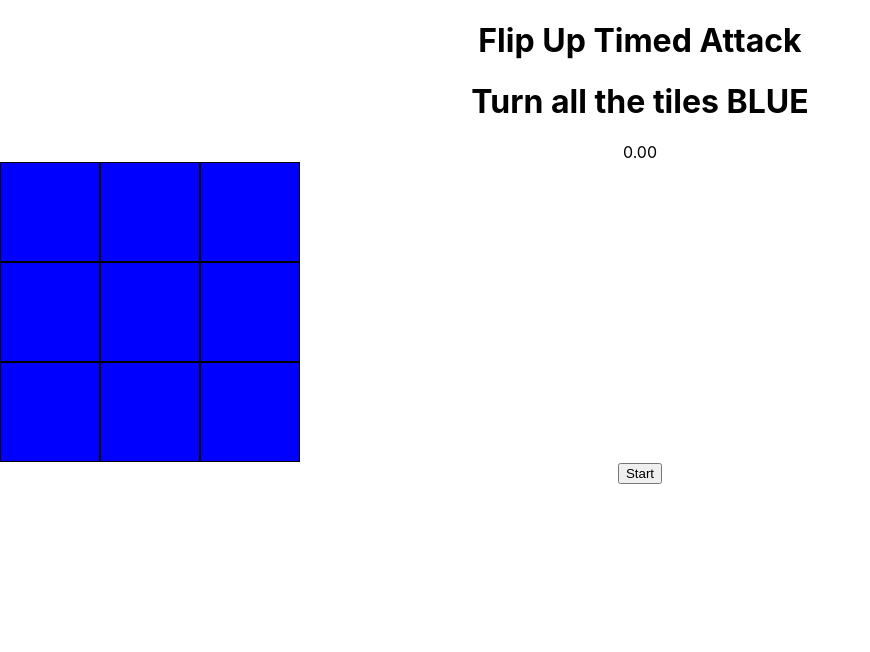
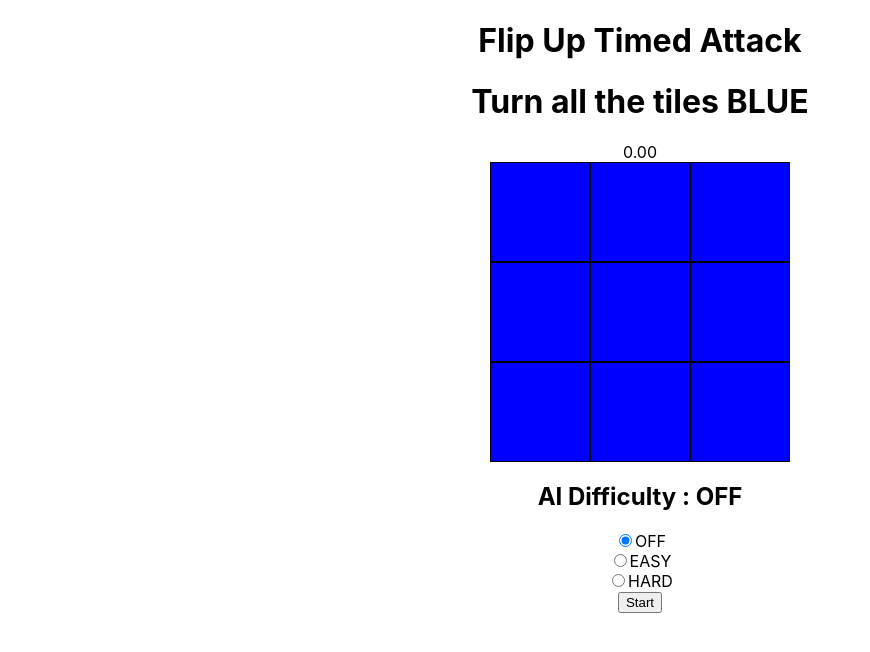
Before and after one commit to rick1e/flip-up, a React (Create React App) app: page / in a window 1280 px wide. Shown: the top 652 px of the page, without its empty margins (0-870 px from the left). Built offline with nearby package versions, Linux system fonts and the light colour scheme.

Commit message:
Added AI or varying difficulty

```diff
--- a/src/App.css
+++ b/src/App.css
@@ -36,7 +36,12 @@
     transform: rotate(360deg);
   }
 }
-
+.third{
+  flex: 0 0 33.3%;
+}
+.quarter{
+  flex: 0 0 25%;
+}
 .cell{
   width: 100px;
   height: 100px;
@@ -44,12 +49,18 @@
   border: 1px solid;
   box-sizing: border-box;
   background: red;
-  flex: 0 0 33.3%;
 }
 #board{
   display: flex;
   flex-wrap: wrap;
+  width: 400px;
+  margin: 0 auto;
+}
+#board.third{
   width: 300px;
+}
+#board.quarter{
+  width: 400px;
 }
 .row{
   display: flex;
--- a/src/App.js
+++ b/src/App.js
@@ -2,9 +2,27 @@ import './App.css';
 import { useEffect, useState } from 'react';
 
 function App() {
-  const [board, setBoard] = useState([1, 1, 1, 1, 1, 1, 1, 1, 1]);
+  const gridSize = 3
+  const generateArray = (size, value) => {
+    let array = []
+    for (let i = 0; i < size * size; i++) {
+      array.push(value)
+    }
+    return array
+  }
+  const [board, setBoard] = useState(generateArray(gridSize, 1));
   const [timer, setTimer] = useState(0.00);
   const [isGameRunning, setIsGameRunning] = useState(false);
+  const [aiDifficulty, setAiDifficulty] = useState("OFF")
+
+  const onRadioValueChange = (event) => {
+    setAiDifficulty(event.target.value)
+  }
+
+  const getCellStyle = (value) => {
+    let columns = gridSize === 4 ? "quarter" : "third"
+    return value === 0 ? "cell " + columns : "cell blue " + columns
+  }
 
   const endGame = () => {
 
@@ -31,7 +49,7 @@ function App() {
       const cell = document.getElementById(index)
       let newBoard = board;
       newBoard[index] = (newBoard[index] + 1) % 2
-      cell.className = newBoard[index] === 0 ? "cell" : "cell blue"
+      cell.className = getCellStyle(newBoard[index])
       setBoard(newBoard)
 
       if (checkComplete(newBoard)) {
@@ -43,7 +61,7 @@ function App() {
   }
   const drawBoard = () => {
     const boardDivs = board.map((cell, index) => {
-      let cellStyle = cell === 0 ? "cell" : "cell blue"
+      let cellStyle = getCellStyle(cell)
       return <div key={index} id={index} className={cellStyle} onClick={() => { flip(index) }}></div>
     })
 
@@ -52,7 +70,7 @@ function App() {
 
   const getStartIndicies = (size) => {
     let indexList = []
-    while (indexList.length < size - 3) {
+    while (indexList.length < size - gridSize) {
       let possibleIndex = Math.floor(Math.random() * size)
       if (!indexList.includes(possibleIndex)) {
         indexList.push(possibleIndex)
@@ -63,7 +81,6 @@ function App() {
   }
 
   const startGame = () => {
-    let count = 0
     setTimer(0.00)
     setIsGameRunning(true)
     const startButton = document.getElementById("startButton")
@@ -77,24 +94,60 @@ function App() {
     for (let index = 0; index < startInicies.length; index++) {
       const cell = document.getElementById(startInicies[index])
       newBoard[startInicies[index]] = (newBoard[startInicies[index]] + 1) % 2
-      cell.className = newBoard[startInicies[index]] === 0 ? "cell" : "cell blue"
+      cell.className = getCellStyle(newBoard[startInicies[index]])
       setBoard(newBoard)
     }
 
-    /*
+
+
+
+  }
+
+  useEffect(() => {
+    if (isGameRunning) {
+      if (aiDifficulty === "OFF") {
+        return
+      }
+      if (aiDifficulty === "EASY") {
+        let count = 0
         let AI = setInterval(() => {
           let index = Math.floor(Math.random() * board.length)
-      if (checkComplete()) {
+          if (checkComplete(board)) {
             clearInterval(AI)
             endGame()
             return
           }
           flip(index)
           console.log(count++)
-    }, 250)
-    */
+        }, 200)
+        return
+      }
+
+      if (aiDifficulty === "HARD") {
+        let count = 0
+        let AI = setInterval(() => {
+          let blueIndices = []
+          board.filter((cell, index) => {
+            if (cell === 1) {
+              blueIndices.push(index)
+            }
+          });
+          let blueIndex = Math.floor(Math.random() * blueIndices.length)
+          if (checkComplete(board)) {
+            clearInterval(AI)
+            endGame()
+            return
+          }
+          if (blueIndices.length > 0) {
+            flip(blueIndices[blueIndex])
+          }
+          console.log(blueIndices)
+        }, 200)
+        return
+      }
 
     }
+  }, [isGameRunning])
 
 
   useEffect(() => {
@@ -116,9 +169,48 @@ function App() {
       <h1> Turn all the tiles BLUE </h1>
       <span id="timeBanner">{timer.toFixed(2)}</span><br />
       <span id="winnerBanner"></span>
-      <div id="board">
+      <div id="board" className={gridSize === 4 ? "quarter" : "third"}>
         {drawBoard()}
       </div>
+
+      <h2> AI Difficulty : {aiDifficulty}</h2>
+      <div className="radio">
+        <label>
+          <input
+            type="radio"
+            value="OFF"
+            checked={aiDifficulty === "OFF"}
+            onChange={onRadioValueChange}
+            disabled={isGameRunning}
+          />
+          OFF
+          </label>
+      </div>
+      <div className="radio">
+        <label>
+          <input
+            type="radio"
+            value="EASY"
+            checked={aiDifficulty === "EASY"}
+            onChange={onRadioValueChange}
+            disabled={isGameRunning}
+          />
+          EASY
+          </label>
+      </div>
+      <div className="radio">
+        <label>
+          <input
+            type="radio"
+            value="HARD"
+            checked={aiDifficulty === "HARD"}
+            onChange={onRadioValueChange}
+            disabled={isGameRunning}
+          />
+          HARD
+          </label>
+      </div>
+
       <button id="startButton" onClick={startGame}>
         Start
       </button>
```
Lines whose indentation alone changed are shown as unchanged.
